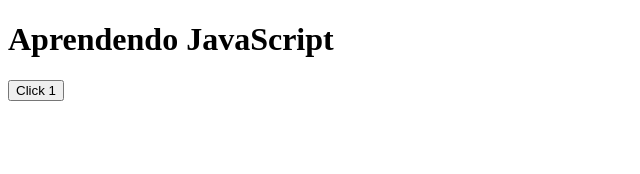
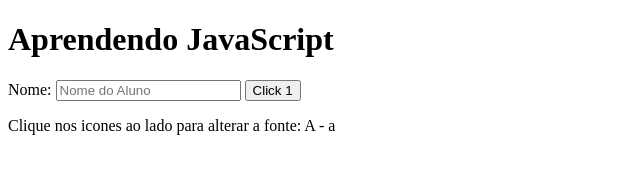
Before and after one commit to univas/2021-lab4, a plain HTML site: page aula-05/index.html in a window 1280 px wide. Both pictures are taken after a click on the button "Salvar". Shown: the whole page, without its empty margins (0-640 px from the left). Drawn offline with Linux system fonts and the light colour scheme.

Commit message:
Add sample of change style by javascript

```diff
--- a/aula-05/index.html
+++ b/aula-05/index.html
@@ -8,8 +8,18 @@
   <body>
     <h1>Aprendendo JavaScript</h1>
 
-    <input type="button" id="myButton"
-      value="Salvar">
+    <label>Nome:</label>
+    <input type="text" id="studentName" placeholder="Nome do Aluno">
+
+    <input type="button" id="myButton" value="Salvar">
+
+    <div id="myDiv">
+      <p>
+        Clique nos icones ao lado para alterar a fonte:
+        <span id="increaseFont">A</span> -
+        <span id="decreaseFont">a</span>
+      </p>
+    </div>
 
     <script src="js/index.js"></script>
   </body>
--- a/aula-05/js/index.js
+++ b/aula-05/js/index.js
@@ -5,6 +5,13 @@ function start() {
   input.onclick = function() {
     counter++
     input.value = `Click ${counter}`
+
+    let inputName = document.getElementById('studentName')
+    alert(inputName.value)
+    //inputName.value = ''
+
+    let div = document.getElementById('myDiv')
+    div.style.backgroundColor = inputName.value
   }
 }
 
```
